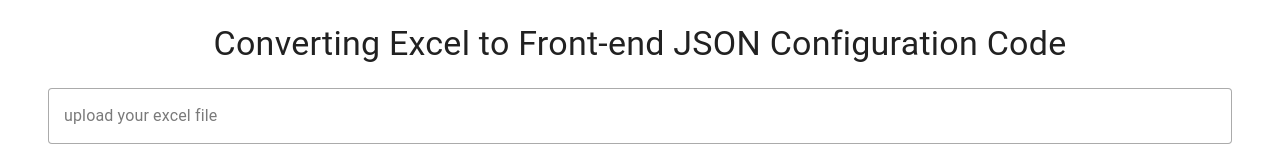
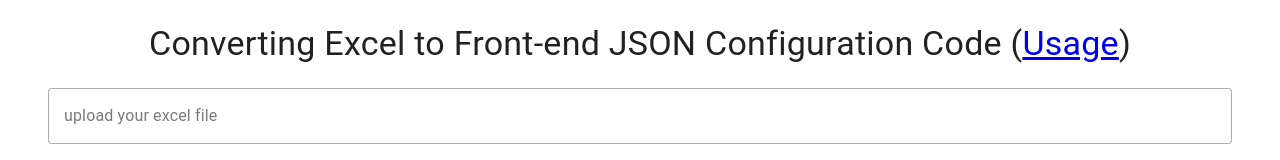
Before and after one commit to Justin3go/excel2json, a Nuxt app: page / in a window 1280 px wide. Shown: the top 160 px of the page. Built offline with nearby package versions, Linux system fonts and the light colour scheme.

Commit message:
docs: readme

```diff
--- a/pages/index.vue
+++ b/pages/index.vue
@@ -2,7 +2,7 @@
 	<div>
 		<header>
 			<div class="text-h4 text-center my-6">
-				Converting Excel to Front-end JSON Configuration Code
+				Converting Excel to Front-end JSON Configuration Code (<a href="https://bug404.dev/demo.gif">Usage</a>)
 			</div>
 		</header>
 		<v-file-input
```
Also changed, not shown: 1 other file (tests, documents, lock files or other folders).
